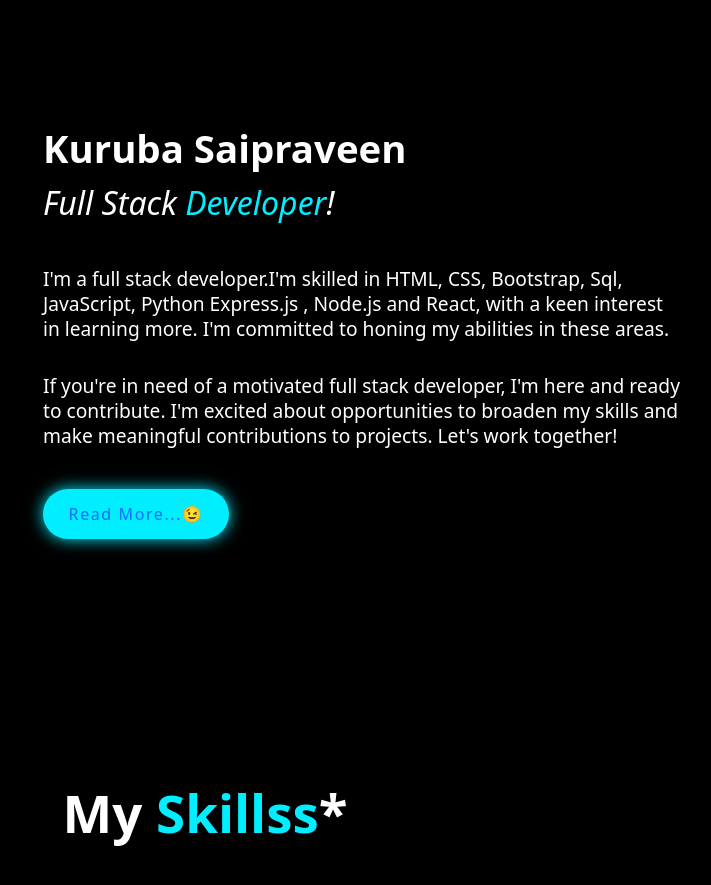
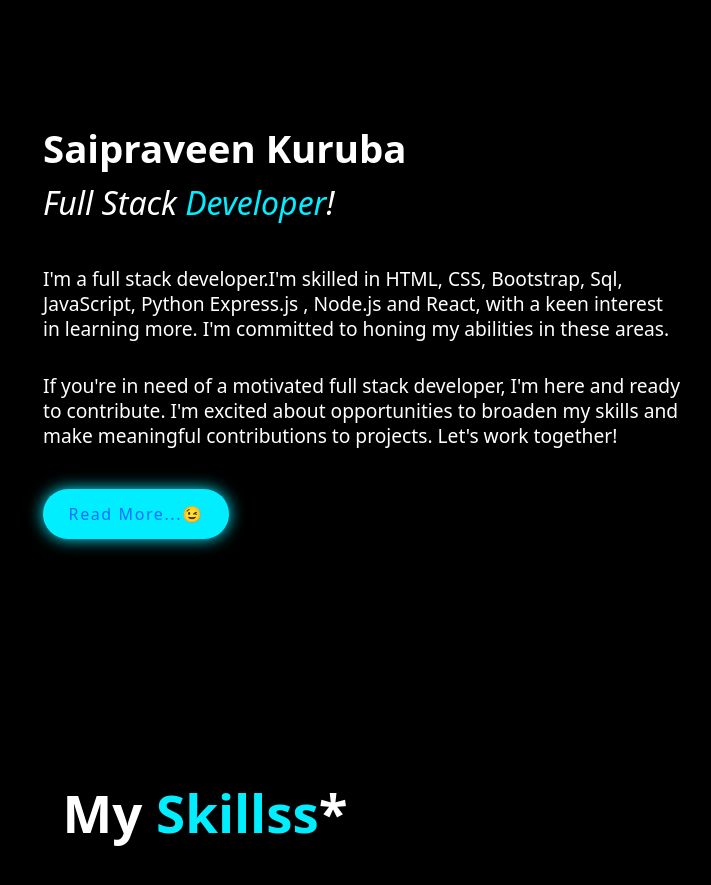
Before and after one commit to Kurubasaipraveen/portfolio, a React (Create React App) app in the folder portfolio/: page / in a window 1280 px wide. Shown: the part 1260-2145 px from the top of the page, without its empty margins (435-1146 px from the left). Built offline with nearby package versions, Linux system fonts and the light colour scheme; a web font is replaced by a local one.

Commit message:
AboutMe.jsx

```diff
--- a/portfolio/src/components/AboutMe/AboutMe.jsx
+++ b/portfolio/src/components/AboutMe/AboutMe.jsx
@@ -14,7 +14,7 @@ const AboutMe = () => {
 
           </div>
           <div className="col-12 col-lg-7 mx-3 pl-5 aboutRight">
-            <h4 className="mt-5">Kuruba Saipraveen</h4>
+            <h4 className="mt-5"> Saipraveen Kuruba</h4>
             <h6 className="mt-4 mb-5">
               <i>
                 Full Stack <span>Developer</span>!
```
